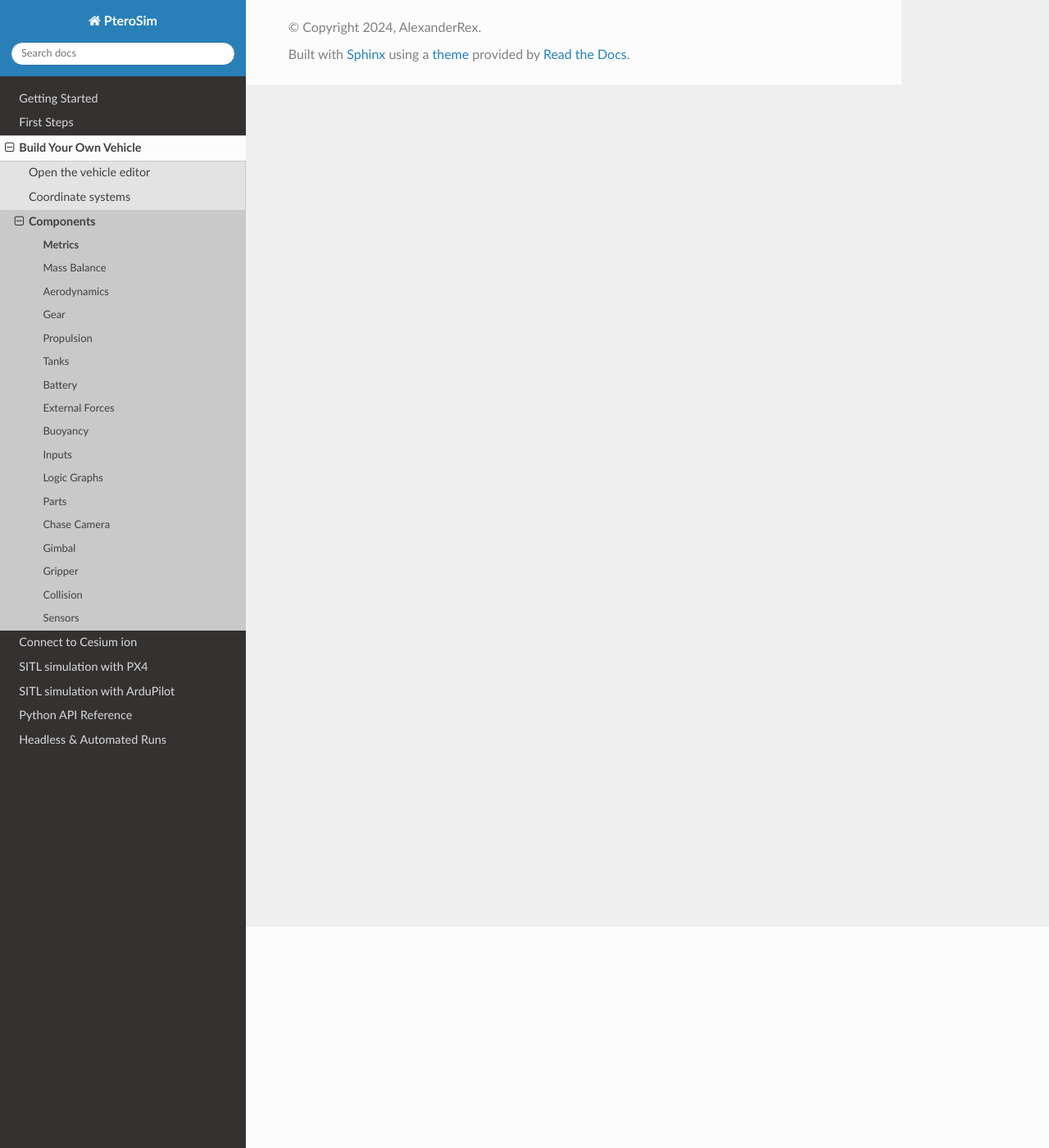
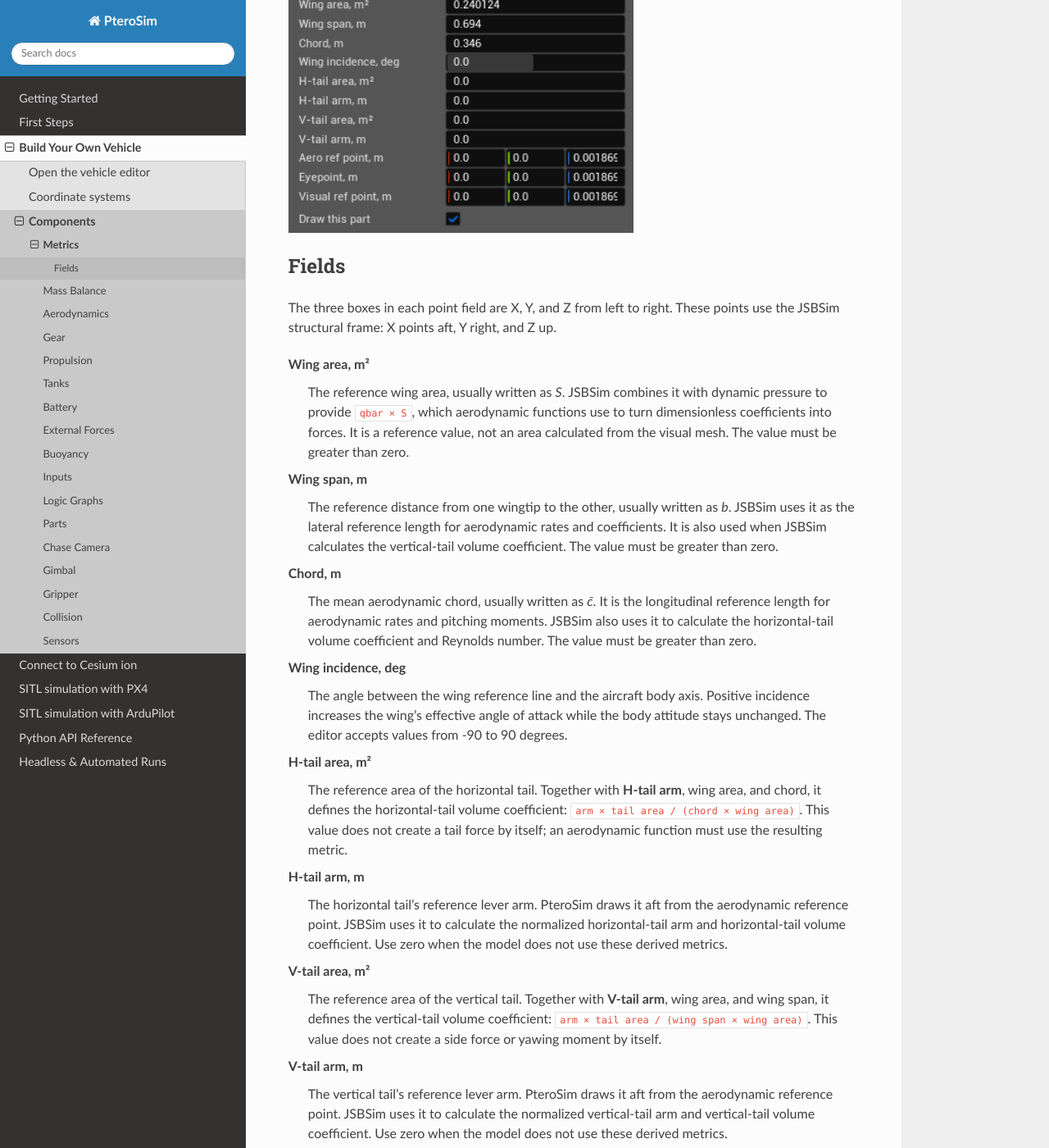
Before and after one commit to AlexanderRex/PteroSimDocs, a Sphinx documentation site: the page built from docs/source/editor/metrics.rst, in a window 1280 px wide and 1400 px high, scrolled down 270 px. Shown: the whole window at 82% size. Built offline with Sphinx 7.4.7 and the Read the Docs theme 3.1.0, drawn with Linux system fonts in a browser that asks for light colours; some of the changed text lies outside the part shown.

Commit message:
Document vehicle editor metrics

```diff
--- a/docs/source/editor/metrics.rst
+++ b/docs/source/editor/metrics.rst
@@ -1,4 +1,91 @@
 Metrics
 =======
 
-Work in progress.
+Metrics defines the reference geometry and reference points used by the JSBSim
+flight model. It does not resize or move the meshes in ``Visual.xml``.
+
+.. image:: ../Images/editor_metrics.png
+   :alt: Metrics section in the vehicle editor
+   :class: no-float-left
+
+Fields
+------
+
+The three boxes in each point field are X, Y, and Z from left to right. These
+points use the JSBSim structural frame: X points aft, Y right, and Z up.
+
+**Wing area, m²**
+   The reference wing area, usually written as *S*. JSBSim combines it with
+   dynamic pressure to provide ``qbar × S``, which aerodynamic functions use
+   to turn dimensionless coefficients into forces. It is a reference value,
+   not an area calculated from the visual mesh. The value must be greater than
+   zero.
+
+**Wing span, m**
+   The reference distance from one wingtip to the other, usually written as
+   *b*. JSBSim uses it as the lateral reference length for aerodynamic rates
+   and coefficients. It is also used when JSBSim calculates the vertical-tail
+   volume coefficient. The value must be greater than zero.
+
+**Chord, m**
+   The mean aerodynamic chord, usually written as *c̄*. It is the longitudinal
+   reference length for aerodynamic rates and pitching moments. JSBSim also
+   uses it to calculate the horizontal-tail volume coefficient and Reynolds
+   number. The value must be greater than zero.
+
+**Wing incidence, deg**
+   The angle between the wing reference line and the aircraft body axis.
+   Positive incidence increases the wing's effective angle of attack while the
+   body attitude stays unchanged. The editor accepts values from -90 to 90
+   degrees.
+
+**H-tail area, m²**
+   The reference area of the horizontal tail. Together with **H-tail arm**, wing
+   area, and chord, it defines the horizontal-tail volume coefficient:
+   ``arm × tail area / (chord × wing area)``. This value does not create a tail
+   force by itself; an aerodynamic function must use the resulting metric.
+
+**H-tail arm, m**
+   The horizontal tail's reference lever arm. PteroSim draws it aft from the
+   aerodynamic reference point. JSBSim uses it to calculate the normalized
+   horizontal-tail arm and horizontal-tail volume coefficient. Use zero when
+   the model does not use these derived metrics.
+
+**V-tail area, m²**
+   The reference area of the vertical tail. Together with **V-tail arm**, wing
+   area, and wing span, it defines the vertical-tail volume coefficient:
+   ``arm × tail area / (wing span × wing area)``. This value does not create a
+   side force or yawing moment by itself.
+
+**V-tail arm, m**
+   The vertical tail's reference lever arm. PteroSim draws it aft from the
+   aerodynamic reference point. JSBSim uses it to calculate the normalized
+   vertical-tail arm and vertical-tail volume coefficient. Use zero when the
+   model does not use these derived metrics.
+
+**Aero ref point, m**
+   The point where JSBSim applies the resulting aerodynamic forces. Its offset
+   from the centre of gravity determines the additional moment produced by
+   those forces. Place it at the aerodynamic reference point used when deriving
+   the model's coefficients.
+
+**Eyepoint, m**
+   The pilot's eye position. JSBSim uses its offset from the centre of gravity
+   when calculating accelerations sensed by the pilot during rotation. It does
+   not position a PteroSim camera; cameras are configured under
+   :doc:`sensors`.
+
+**Visual ref point, m**
+   The point whose world position JSBSim reports to an external visual system.
+   It does not move meshes authored in ``Visual.xml``. PteroSim retains the
+   value and shows the point in debug drawing.
+
+**Draw this part**
+   Enables the Metrics debug visualization. When **Show debug draw** is also
+   enabled for the vehicle, PteroSim displays the structural frame, reference
+   points, wing span and chord, and configured tail arms. This setting does not
+   change the flight model.
+
+For the underlying JSBSim fields and derived tail metrics, see the
+`FGAircraft reference
+<https://jsbsim-team.github.io/jsbsim/classJSBSim_1_1FGAircraft.html>`_.
```
Also changed, not shown: docs/source/Images/editor_metrics.png (added).
